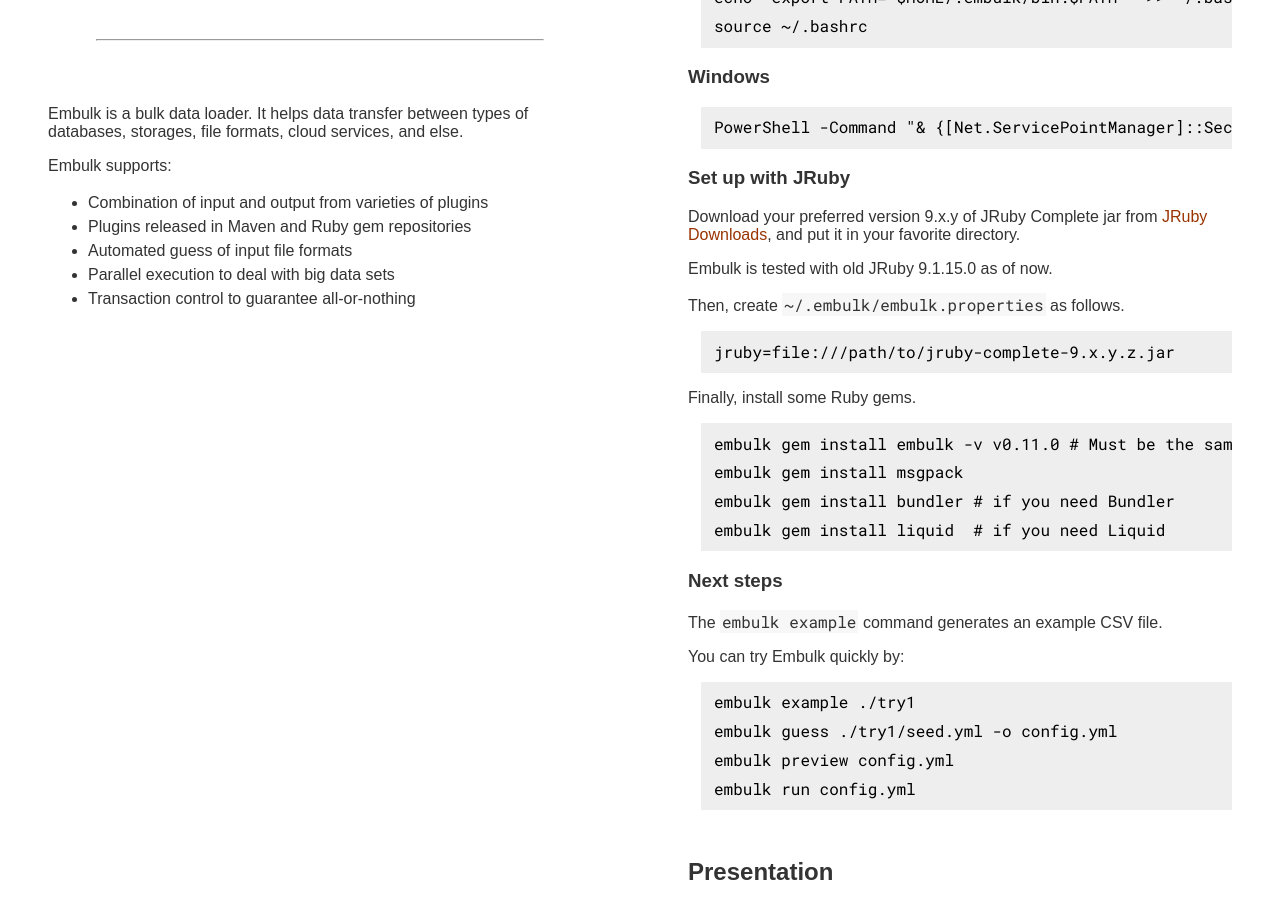
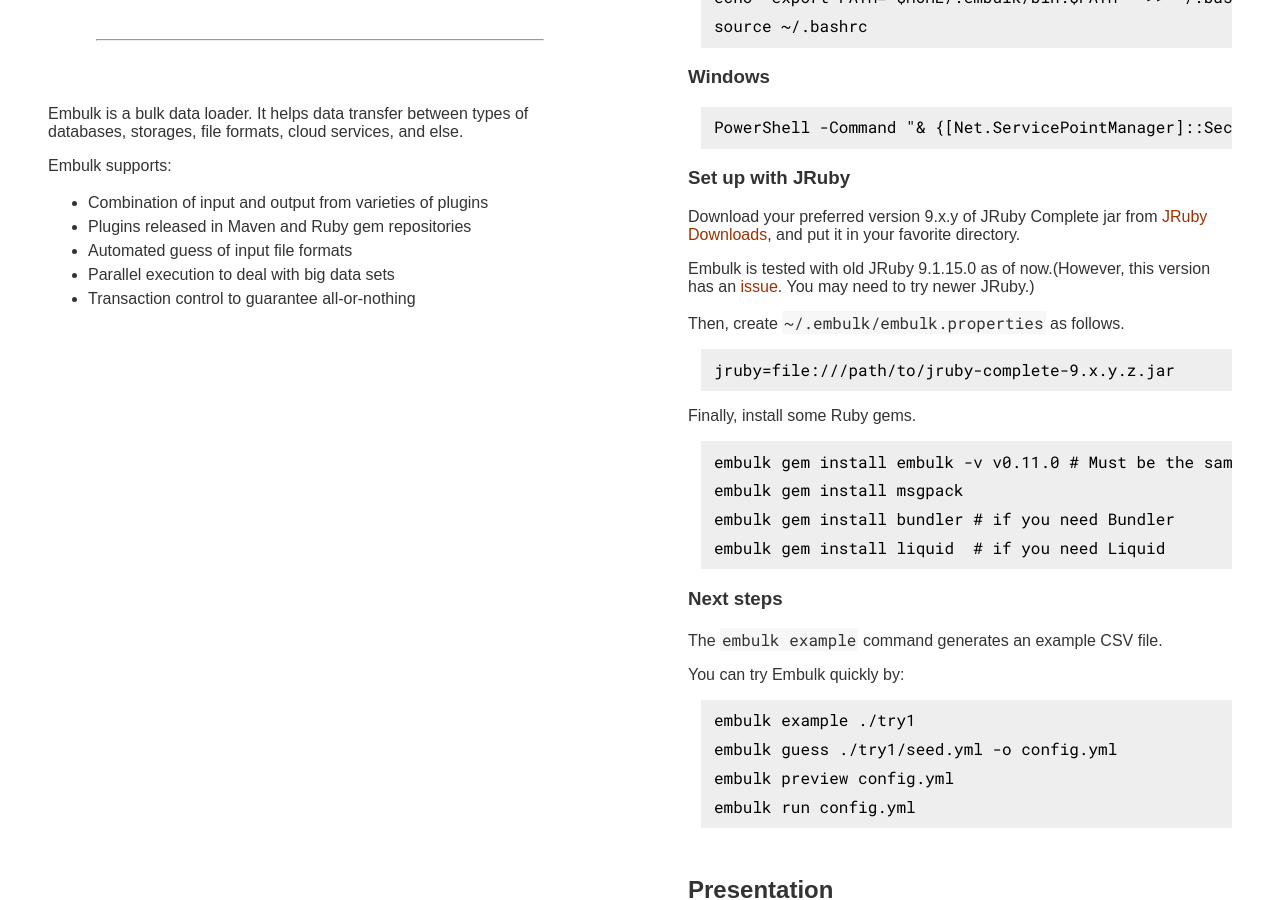
Before and after one commit to hiroyuki-sato/embulk.github.io, a Jekyll site: the page built from index.html, in a window 1280 px wide and 900 px high, scrolled down 813 px. Built offline with Jekyll 4.4.1, drawn with Linux system fonts in a browser that asks for light colours.

Commit message:
Add a link JRuby 9.1.15.0 issue

```diff
--- a/index.html
+++ b/index.html
@@ -96,7 +96,7 @@
 
       <h3>Set up with JRuby</h3>
       <p>Download your preferred version 9.x.y of JRuby Complete jar from <a href="https://www.jruby.org/download">JRuby Downloads</a>, and put it in your favorite directory.</p>
-      <p>Embulk is tested with old JRuby 9.1.15.0 as of now.</p>
+      <p>Embulk is tested with old JRuby 9.1.15.0 as of now.(However, this version has an <a href="articles/2023/07/28/embulk-gem-install-in-v0_9-series-sometime-fails.html">issue</a>. You may need to try newer JRuby.)</p>
 
 
       <p>Then, create <code>~/.embulk/embulk.properties</code> as follows.</p>
```
